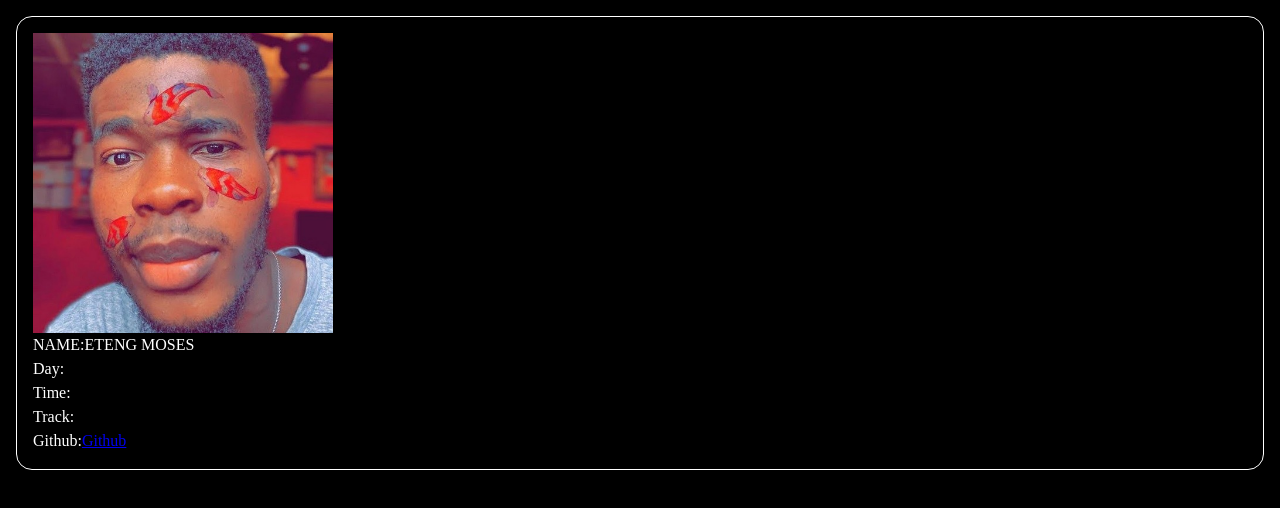
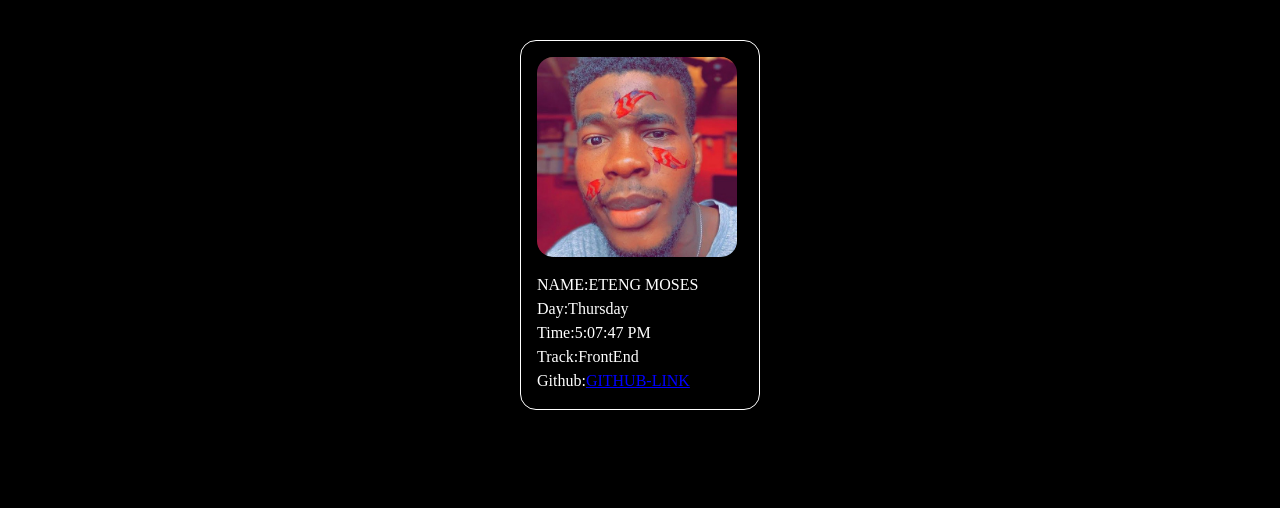
Before and after one commit to mosescode1/HNG-Task-1, a plain HTML site: page index.html in a window 1280 px wide. Drawn offline with Linux system fonts and the light colour scheme.

Commit message:
task completed

```diff
--- a/index.css
+++ b/index.css
@@ -18,14 +18,25 @@ body{
 .track,
 .github{
     display: flex;
+    align-items: center;
+
 }
-.container{
+a{
+    color: blue;
+    text-transform: uppercase;
+}
+.main{
+    margin: 0 auto;
     border: 0.1rem solid white;
     margin: 1rem;
     padding: 1rem;
     border-radius: 1rem;
+    width: 240px;
+    margin: 40px auto;
 }
 
-.image img{
-    width: 300px;
+.main .image img{
+    width: 200px;
+    border-radius: 1rem;
+    margin-bottom: 1rem;
 }
--- a/index.html
+++ b/index.html
@@ -9,6 +9,7 @@
 <body>
     <!-- main section -->
     <div class="container">
+        <div class="main">
             <!-- slackDisplayImage -->
             <div class="image">
                 <img src="./images/profile.jpeg" alt="Eteng Moses" data-testid="slackDisplayImage">
@@ -21,23 +22,25 @@
             <!-- currentDayOfTheWeek -->
             <div class="days">
                 <p>Day:</p>
-            <p class="day" data-testid="currentDayOfTheWeek"></p>
+                <p class="day" data-testid="currentDayOfTheWeek" id="currentDay"></p>
             </div>
             <!-- current time -->
             <div class="time">
                 <p>Time:</p>
-            <p data-testid="time"></p>
+                <p data-testid="time" id="currentTime"></p>
             </div>
             <!-- Track -->
             <div class="track">
                 <p>Track:</p>
-            <p data-testid="myTrack"></p>
+                <p data-testid="myTrack">FrontEnd</p>
             </div>
             <!-- github-link -->
             <div class="github">
                 <p>Github:</p>
-            <a href="https://github.com/mosescode1/HNG-Task-1.git" data-testid=“githubURL”>Github</a>
+                <a href="https://github.com/mosescode1/HNG-Task-1.git" data-testid=“githubURL”>Github-link</a>
             </div>
         </div>
+    </div>
+    <script src="index.js"></script>
 </body>
 </html>
--- /dev/null
+++ b/index.js
@@ -0,0 +1,26 @@
+"use strict";
+
+// Get references to HTML elements with IDs 'currentDay' and 'currentTime'
+let dayElement = document.getElementById('currentDay');
+let timeElement = document.getElementById('currentTime');
+
+let currentDay;
+let currentTime;
+
+// Function to get and display the current day and time
+function getCurrentDay() {
+    let currentDate = Date.now();
+
+    // Get the current day as a string (e.g., "Tuesday")
+    currentDay = new Date(currentDate).toLocaleDateString(undefined, { weekday: 'long' });
+
+    // Get the current time as a string (e.g., "14:30:00")
+    currentTime = new Date(currentDate).toLocaleTimeString();
+
+    // Display the current day and time in the respective HTML elements
+    dayElement.textContent = currentDay;
+    timeElement.textContent = currentTime;
+}
+
+// Attach the getCurrentDay function to the window.onload event
+window.onload = getCurrentDay;
```
Lines whose indentation alone changed are shown as unchanged.
